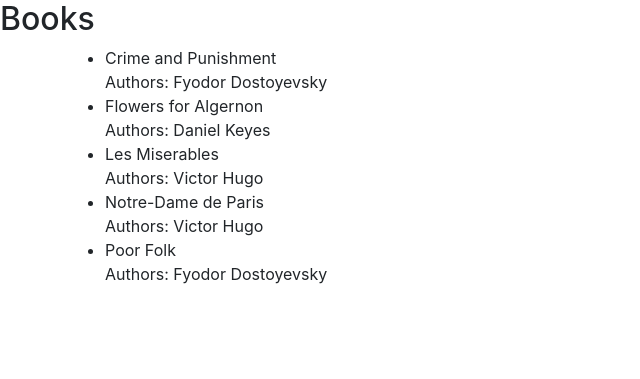
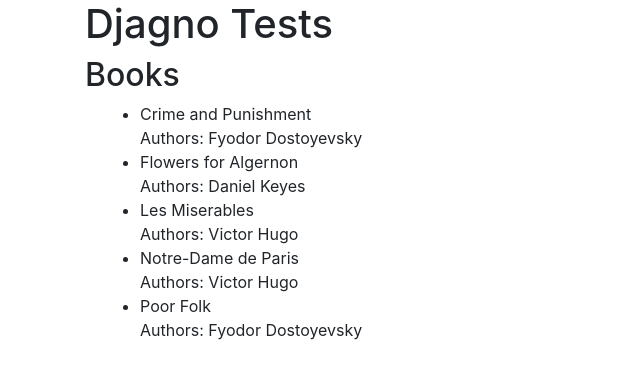
Before and after one commit to philratcliffe/django-test, a Django app: page /books/list/ in a window 1280 px wide. Shown: the top 379 px of the page, without its empty margins (0-640 px from the left). Run offline with Django 3.2, Linux system fonts and the light colour scheme; data comes from the database, SQL or seed files in the repository; some libraries are stand-ins or nearby versions.

Commit message:
Intial base.html

```diff
--- a/templates/base.html
+++ b/templates/base.html
@@ -1,19 +1,31 @@
 <!doctype html>
 <html lang="en">
   <head>
+    <!-- Required meta tags -->
     <meta charset="utf-8">
     <meta name="viewport" content="width=device-width, initial-scale=1, shrink-to-fit=no">
-    <link rel="stylesheet" href="https://stackpath.bootstrapcdn.com/bootstrap/4.1.3/css/bootstrap.min.css" integrity="sha384-MCw98/SFnGE8fJT3GXwEOngsV7Zt27NXFoaoApmYm81iuXoPkFOJwJ8ERdknLPMO" crossorigin="anonymous">
 
+    <!-- Bootstrap CSS -->
+    <link rel="stylesheet" href="https://stackpath.bootstrapcdn.com/bootstrap/4.3.1/css/bootstrap.min.css" integrity="sha384-ggOyR0iXCbMQv3Xipma34MD+dH/1fQ784/j6cY/iJTQUOhcWr7x9JvoRxT2MZw1T" crossorigin="anonymous">
 
-    <script src="https://code.jquery.com/jquery-3.3.1.slim.min.js" integrity="sha384-q8i/X+965DzO0rT7abK41JStQIAqVgRVzpbzo5smXKp4YfRvH+8abtTE1Pi6jizo" crossorigin="anonymous"></script>
-	<script src="https://cdnjs.cloudflare.com/ajax/libs/popper.js/1.14.3/umd/popper.min.js" integrity="sha384-ZMP7rVo3mIykV+2+9J3UJ46jBk0WLaUAdn689aCwoqbBJiSnjAK/l8WvCWPIPm49" crossorigin="anonymous"></script>
-	<script src="https://stackpath.bootstrapcdn.com/bootstrap/4.1.3/js/bootstrap.min.js" integrity="sha384-ChfqqxuZUCnJSK3+MXmPNIyE6ZbWh2IMqE241rYiqJxyMiZ6OW/JmZQ5stwEULTy" crossorigin="anonymous"></script>
+    <!-- Responsive -->
+    <meta name="viewport" content="width=device-width, initial-scale=1, shrink-to-fit=no">
 
     <title>Django Tests</title>
   </head>
   <body>
-          {% block content %}
-          {% endblock %}
+    <div class="container">
+      <h1>Djagno Tests</h1>
+    </div>
+
+    <div class="container">
+      {% block content %}
+      {% endblock %}
+    </div>
+
+    <!-- jQuery first, then Popper.js, then Bootstrap JS -->
+    <script src="https://code.jquery.com/jquery-3.3.1.slim.min.js" integrity="sha384-q8i/X+965DzO0rT7abK41JStQIAqVgRVzpbzo5smXKp4YfRvH+8abtTE1Pi6jizo" crossorigin="anonymous"></script>
+    <script src="https://cdnjs.cloudflare.com/ajax/libs/popper.js/1.14.7/umd/popper.min.js" integrity="sha384-UO2eT0CpHqdSJQ6hJty5KVphtPhzWj9WO1clHTMGa3JDZwrnQq4sF86dIHNDz0W1" crossorigin="anonymous"></script>
+    <script src="https://stackpath.bootstrapcdn.com/bootstrap/4.3.1/js/bootstrap.min.js" integrity="sha384-JjSmVgyd0p3pXB1rRibZUAYoIIy6OrQ6VrjIEaFf/nJGzIxFDsf4x0xIM+B07jRM" crossorigin="anonymous"></script>
   </body>
 </html>
```
